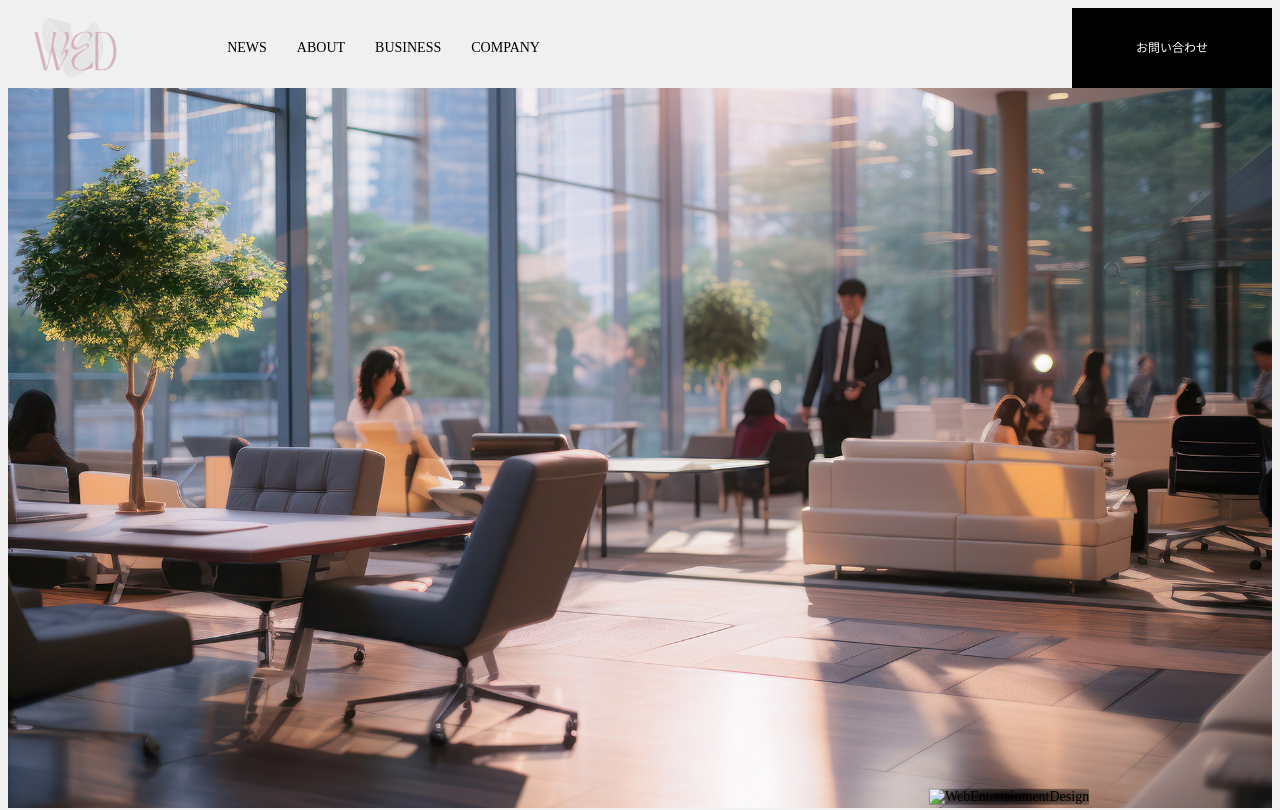
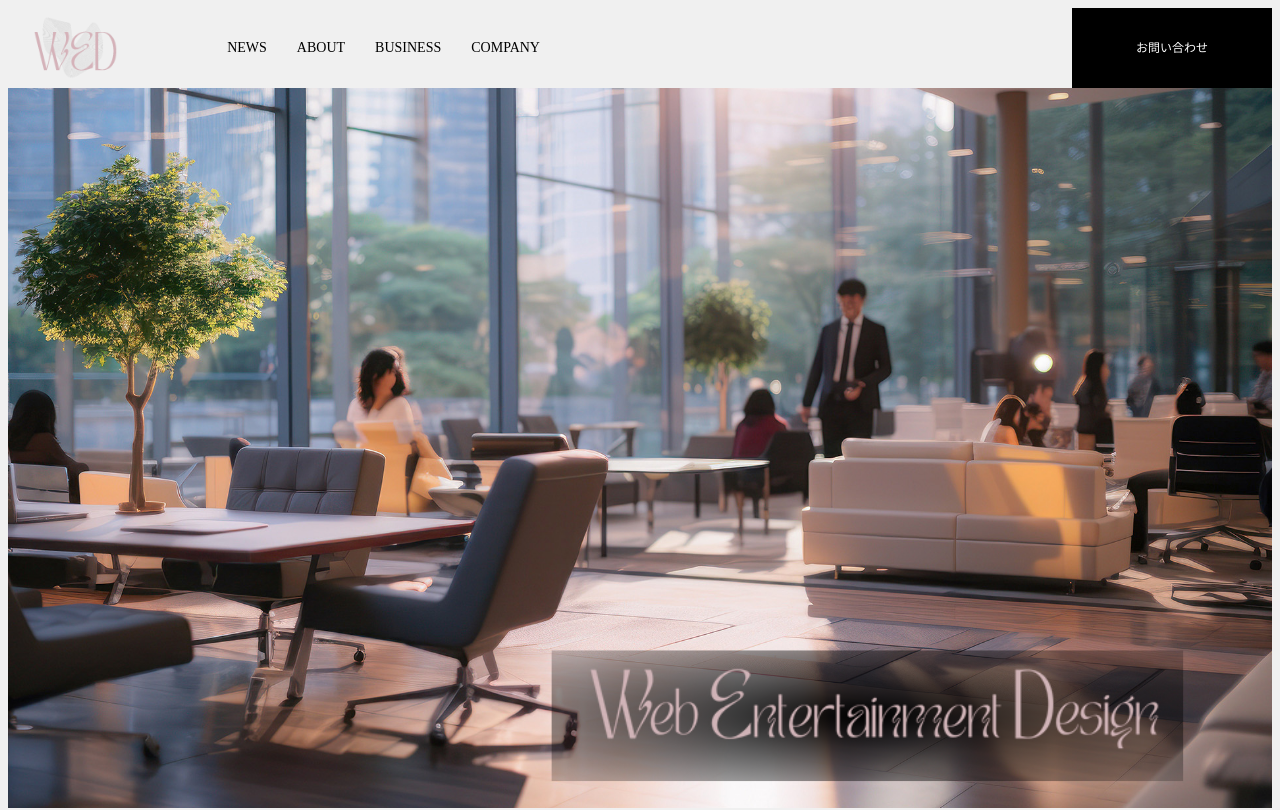
Before and after one commit to NATSUKI-0629/wedhp, a plain HTML site: page index.html in a window 1280 px wide. Shown: the top 810 px of the page. Drawn offline with Linux system fonts and the light colour scheme; files whose address does not match are found by name.

Commit message:
Update index.html

```diff
--- a/index.html
+++ b/index.html
@@ -31,7 +31,7 @@
             <div id="mainvisual">
                 <img class="mainvisual" src="https://github.com/NATSUKI-0629/wedhp/blob/main/mainvisual.jpg?raw=true" alt="メインビジュアル">
                 <div class="main-name">
-                    <img src="item/name.png" alt="WebEntertainmentDesign">
+                    <img src="https://github.com/NATSUKI-0629/wedhp/blob/main/name.png?raw=true" alt="WebEntertainmentDesign">
                 </div>
             </div>
 
```
